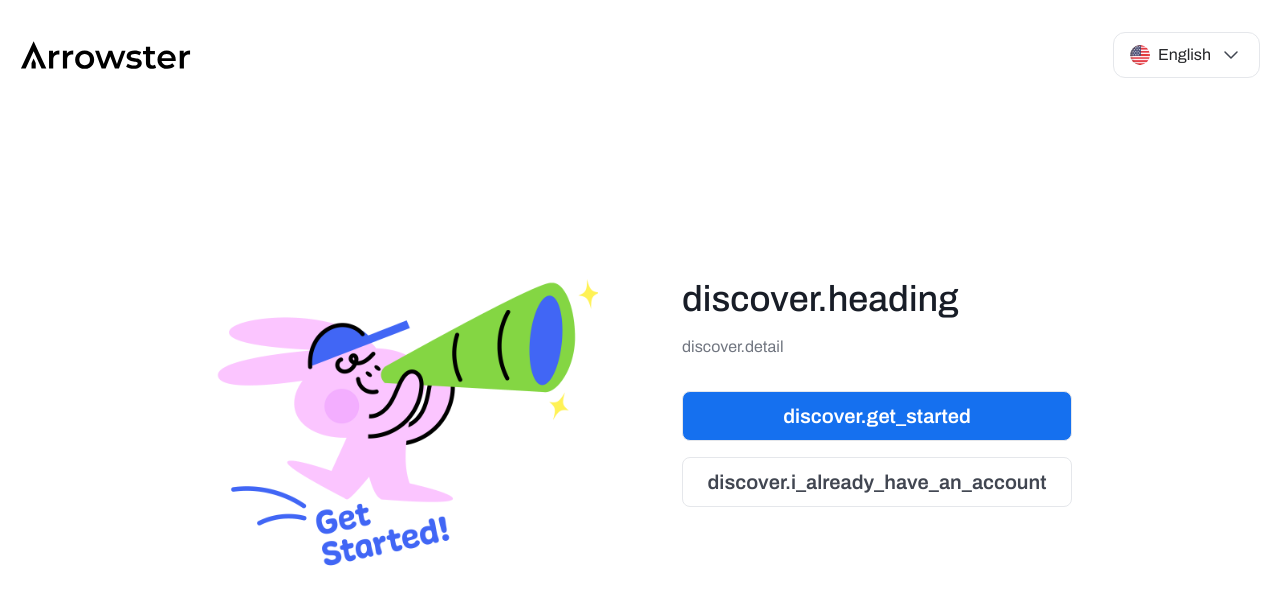
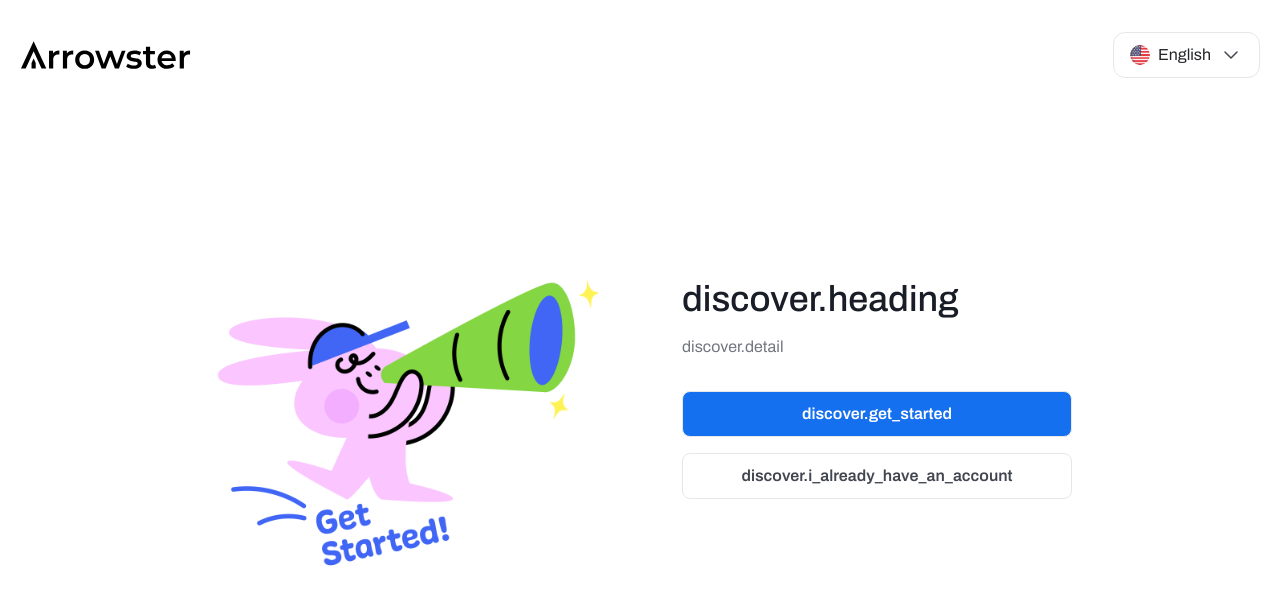
Before and after one commit to AK1-Arwstr-acct/RoadMap, a Nuxt app: page / in a window 1280 px wide. Shown: the top 604 px of the page. Built offline with nearby package versions, Linux system fonts and the light colour scheme.

Commit message:
text size reduced

```diff
--- a/pages/index.vue
+++ b/pages/index.vue
@@ -20,14 +20,14 @@
         <div class="mt-8 space-y-4">
           <NuxtLinkLocale to="/signup" class="block">
             <button
-              class="cursor-pointer w-full text-xl text-white bg-[#1570EF] border-[1.5px] border-gray-200 rounded-lg font-semibold py-2.5 flex gap-2 justify-center items-center"
+              class="cursor-pointer w-full text-white bg-[#1570EF] border-[1.5px] border-gray-200 rounded-lg font-semibold py-2.5 flex gap-2 justify-center items-center"
             >
               {{ $t("discover.get_started") }}
             </button>
           </NuxtLinkLocale>
           <NuxtLinkLocale to="/login" class="block">
             <button
-              class="cursor-pointer w-full text-xl text-[#414651] border-[1.5px] border-gray-200 rounded-lg font-semibold py-2.5 px-2 flex gap-2 justify-center items-center"
+              class="cursor-pointer w-full text-[#414651] border-[1.5px] border-gray-200 rounded-lg font-semibold py-2.5 px-2 flex gap-2 justify-center items-center"
             >
               {{ $t("discover.i_already_have_an_account") }}
             </button>
```
